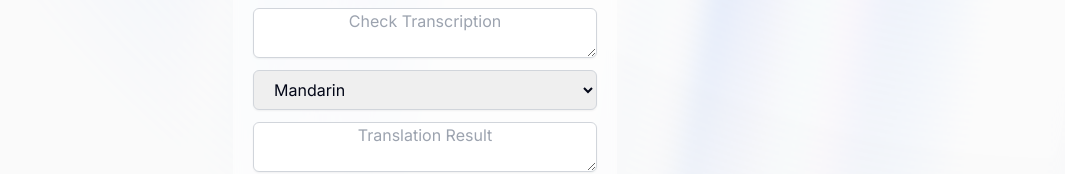
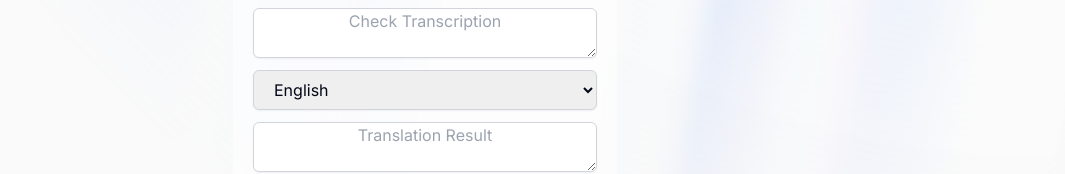
Before and after one commit to tohlh/pepper-jam-frontend, a Next.js app: page / in a window 1280 px wide. Shown: the part 630-804 px from the top of the page, without its empty margins (215-1280 px from the left). Built offline with nearby package versions, Linux system fonts and the light colour scheme.

Commit message:
add languages support

```diff
--- a/src/components/TranslationForm.tsx
+++ b/src/components/TranslationForm.tsx
@@ -23,9 +23,9 @@ export default function TranslationForm({
 
   useEffect(() => {
     if (transcription) {
-        setCaptions(transcription)
+      setCaptions(transcription);
     }
-    }, [transcription])
+  }, [transcription]);
 
   const handleTranslate = async (event: React.FormEvent) => {
     event.preventDefault();
@@ -57,7 +57,10 @@ export default function TranslationForm({
   return (
     <div className="p-5 w-96 rounded-lg bg-white/50 backdrop-blur-sm">
       <h1 className="text-2xl text-center mb-5">Transcribe and Translate</h1>
-        <form onSubmit={handleTranslate} className="flex flex-col gap-2 justify-between w-84 h-full">
+      <form
+        onSubmit={handleTranslate}
+        className="flex flex-col gap-2 justify-between w-84 h-full"
+      >
         <textarea
           value={captions}
           onChange={(e) => setCaptions(e.target.value)}
@@ -70,13 +73,34 @@ export default function TranslationForm({
           className="block px-4 py-2 mt-1 rounded-md border border-gray-300 shadow-sm focus:border-blue-500 focus:ring focus:ring-blue-200 focus:ring-opacity-50"
         >
           <option value="en">English</option>
-            <option value="zh">Mandarin</option>
+          <option value="ja">Japanese</option>
+          <option value="zh-cn">Chinese</option>
+          <option value="de">German</option>
+          <option value="hi">Hindi</option>
+          <option value="fr">French</option>
+          <option value="ko">Korean</option>
+          <option value="pt">Portuguese</option>
+          <option value="it">Italian</option>
           <option value="es">Spanish</option>
-            <option value="fr">French</option>
-            <option value="de">German</option>
-            <option value="it">Italian</option>
-            <option value="ja">Japanese</option>
-            <option value="ko">Korean</option>
+          <option value="id">Indonesian</option>
+          <option value="nl">Dutch</option>
+          <option value="tr">Turkish</option>
+          <option value="tl">Filipino</option>
+          <option value="pl">Polish</option>
+          <option value="sv">Swedish</option>
+          <option value="bg">Bulgarian</option>
+          <option value="ro">Romanian</option>
+          <option value="ar">Arabic</option>
+          <option value="cs">Czech</option>
+          <option value="el">Greek</option>
+          <option value="fi">Finnish</option>
+          <option value="hr">Croatian</option>
+          <option value="ms">Malay</option>
+          <option value="sk">Slovak</option>
+          <option value="da">Danish</option>
+          <option value="ta">Tamil</option>
+          <option value="uk">Ukrainian</option>
+          <option value="ru">Russian</option>
         </select>
         <textarea
           value={translation}
--- a/src/services/ApiClient.tsx
+++ b/src/services/ApiClient.tsx
@@ -46,7 +46,7 @@ export async function updateTranscription({
   captions,
   toLang,
 }: TranslationRequest) {
-  const response = await fetch(API_URL + "/api/transcription", {
+  const response = await fetch(API_URL + "/api/translate", {
     method: "POST",
     headers: {
       "Content-Type": "application/json",
```
Lines whose indentation alone changed are shown as unchanged.
